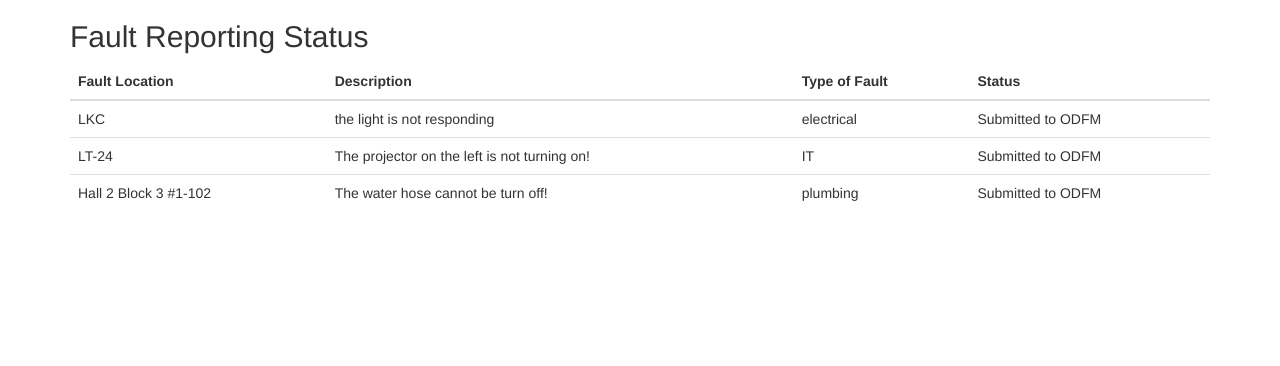
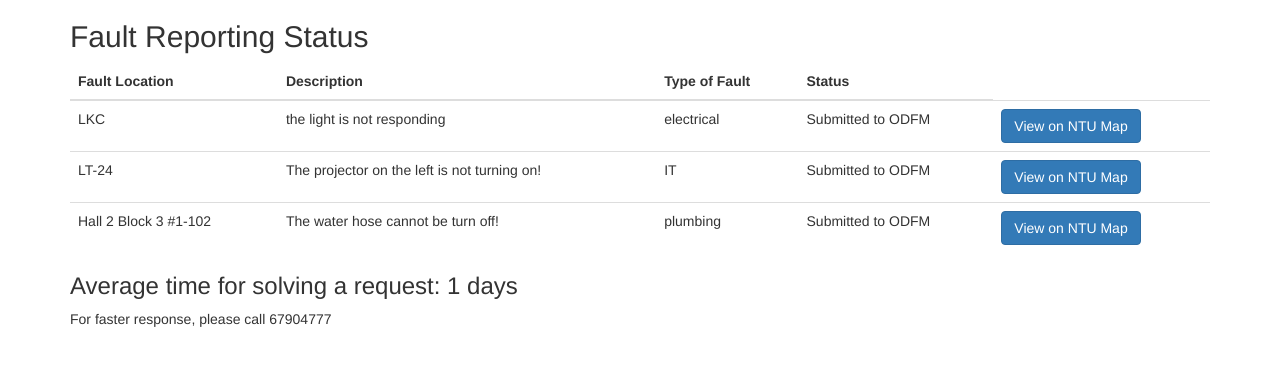
Before and after one commit to gudgud96/AllforOne, a Flask app: page /fault_report in a window 1280 px wide. Shown: the top 366 px of the page. Run offline with Flask 2, Linux system fonts and the light colour scheme; data comes from the database, SQL or seed files in the repository; some libraries are stand-ins or nearby versions.

Commit message:
Added View on NTU Map function

```diff
--- a/db/templates/fault_report.html
+++ b/db/templates/fault_report.html
@@ -27,9 +27,13 @@
                 <td>{{ item.fault_description }}</td>
                 <td>{{ item.fault_type }}</td>
                 <td>{{ item.fault_status }}</td>
+                <td><a href="http://maps.ntu.edu.sg/maps#q:{{ item.fault_location }}" class="btn btn-primary" target="_blank">View on NTU Map</a></td>
             </tr>
             {% endfor %}
         </table>
+
+        <h3>Average time for solving a request: 1 days</h3>
+        <p>For faster response, please call 67904777</p>
     </div>
 
 </body>
```
